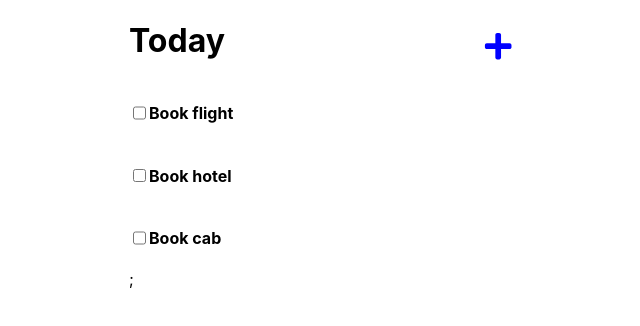
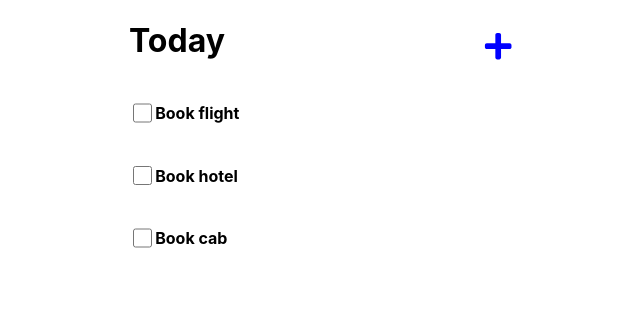
Before and after one commit to Kunal-inno/figma_todo, a React (Create React App) app: page / in a window 1280 px wide. Shown: the top 326 px of the page, without its empty margins (319-959 px from the left). Built offline with nearby package versions, Linux system fonts and the light colour scheme.

Commit message:
todo step 2 branch created

```diff
--- a/src/Todolist.css
+++ b/src/Todolist.css
@@ -2,5 +2,6 @@
     display: flex;
 }
 .check_box{
-    border-radius: 50%;
+    width: 5%;
+
 }
--- a/src/Todolist.js
+++ b/src/Todolist.js
@@ -17,7 +17,7 @@ const Todolist = () => {
             <h4>{task.name}</h4>
 
           </div>)
-        })};
+        })}
 
     </div>
     </>
```
